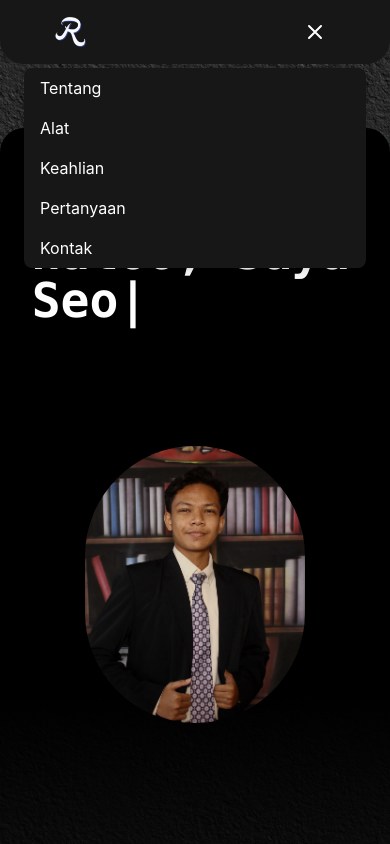
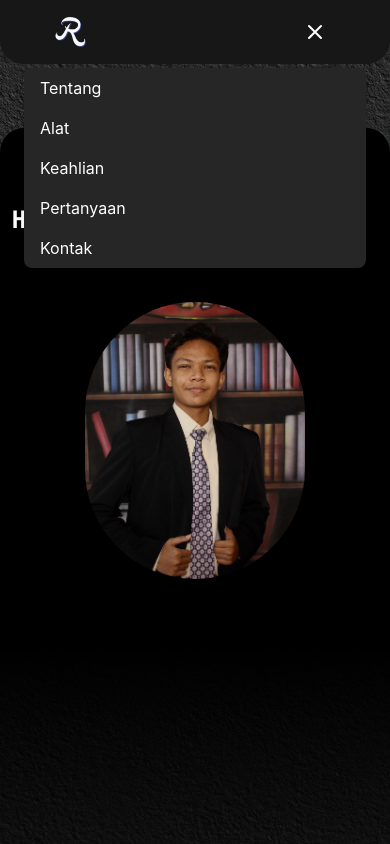
Before and after one commit to a-rizalmaulanaairlangga-i-456/Website-Pribadi, a React (Create React App) app: page / in a window 390 px wide. Both pictures are taken after a click on the button 315 px from the left and 32 px from the top of the page. Shown: the top 844 px of the page. Built offline with nearby package versions, Linux system fonts and the light colour scheme.

Commit message:
Update components

```diff
--- a/src/components/aboutMe.jsx
+++ b/src/components/aboutMe.jsx
@@ -58,7 +58,7 @@ const AboutMe = () => {
                 href="https://www.canva.com/design/DAGcDuXrLuA/OCfppTRVaHwFLhjgeNec-w/edit?utm_content=DAGcDuXrLuA&utm_campaign=designshare&utm_medium=link2&utm_source=sharebutton"
                 target="_blank" // Membuka tautan di tab baru
                 rel="noopener noreferrer" // Meningkatkan keamanan tautan
-                class="w-[45%] h-12 bg-white/0 backdrop-blur-sm text-white font-semibold rounded-3xl hover:bg-white/20 border-2 border-white transition-all duration-500 flex items-center justify-center"
+                class="w-[45%] h-12 bg-white/0 backdrop-blur-sm text-white font-semibold rounded-3xl active:bg-white/40 hover:bg-white/20 border-2 border-white transition-all duration-500 flex items-center justify-center"
               >
                 CV dokumen
               </a>
@@ -72,7 +72,7 @@ const AboutMe = () => {
             href="https://www.canva.com/design/DAGcDuXrLuA/OCfppTRVaHwFLhjgeNec-w/edit?utm_content=DAGcDuXrLuA&utm_campaign=designshare&utm_medium=link2&utm_source=sharebutton"
             target="_blank"
             rel="noopener noreferrer"
-            class="lg:hidden sm:w-[20%] w-[50%] h-12 mb-8 bg-black/30 backdrop-blur-sm text-white font-semibold rounded-3xl hover:bg-black/45 border-2 border-white transition-all duration-500 flex items-center justify-center"
+            class="lg:hidden sm:w-[20%] w-[50%] h-12 mb-8 bg-black/30 backdrop-blur-sm text-white font-semibold rounded-3xl hover:bg-black/45 active:bg-black/55 border-2 border-white transition-all duration-500 flex items-center justify-center"
           >
             CV dokumen
           </a>
@@ -106,7 +106,7 @@ const AboutMe = () => {
                 to="/about-me#academicAchiev"
                 class="flex justify-center items-center text-center xl:w-2/3 lg:w-3/4 w-full sm:h-10 lg:mt-0 mt-7 py-1
                 bg-white/0 backdrop-blur-sm border-2 border-white text-white font-semibold
-                rounded-3xl lg:opacity-0 lg:group-hover:opacity-100 hover:bg-white/20 transition-all duration-500"
+                rounded-3xl lg:opacity-0 lg:group-hover:opacity-100 active:bg-white/40 hover:bg-white/20 transition-all duration-500"
               >
                 Lebih banyak
               </HashLink>
@@ -146,7 +146,7 @@ const AboutMe = () => {
                 to="/about-me#nonAcademicAchiev"
                 class="flex justify-center items-center text-center xl:w-2/3 lg:w-3/4 w-full sm:h-10 lg:mt-0 mt-7 py-1
                 bg-white/0 backdrop-blur-sm border-2 border-white text-white font-semibold
-                rounded-3xl lg:opacity-0 lg:group-hover:opacity-100 hover:bg-white/20 transition-all duration-500"
+                rounded-3xl lg:opacity-0 lg:group-hover:opacity-100 active:bg-white/40 hover:bg-white/20 transition-all duration-500"
               >
                 Lebih banyak
               </HashLink>
--- a/src/components/home.jsx
+++ b/src/components/home.jsx
@@ -53,7 +53,7 @@ const TypingEffect = () => {
 
   return (
     <div id="app" className="flex items-center">
-      <div className="text-[3rem] font-bold font-mono leading-none">
+      <div className="md:text-5xl sm:text-4xl text-2xl font-bold font-mono leading-none">
         <span>Haloo, {displayedText}</span>
         <span className="inline-block w-[1px] bg-black animate-blink">|</span>
       </div>
@@ -95,7 +95,7 @@ const Home = ({ scrollToSection, homeRef, skillRef, aboutMeRef, queriesRef }) =>
       }`}
     >
       {/* Bagian DisplayText - Menampilkan efek ketik */}
-      <div className="w-full text-3xl font-bold mb-8 p-5">
+      <div className="w-full font-bold lg:mb-8 lg:p-5">
         <TypingEffect />
       </div>
 
@@ -115,7 +115,7 @@ const Home = ({ scrollToSection, homeRef, skillRef, aboutMeRef, queriesRef }) =>
               <p className="text-lg mb-7">
                 Saya adalah seorang Mahasiswa yang saat ini menempuh pendidikan D4 Teknik Informatika.
               </p>
-              <button className="px-4 py-1 text-white font-semibold rounded-3xl border-2 border-white mb-12 hover:shadow-[0_4px_10px_rgba(255,255,255,0.6)] transition-all duration-300" onClick={() => scrollToSection(aboutMeRef)}>
+              <button className="px-4 py-1 text-white font-semibold rounded-3xl border-2 border-white mb-12 hover:shadow-[0_4px_10px_rgba(255,255,255,0.6)] bg-white/0 active:bg-white/30 transition-all duration-300" onClick={() => scrollToSection(aboutMeRef)}>
                 Lebih banyak
               </button>
 
@@ -123,7 +123,7 @@ const Home = ({ scrollToSection, homeRef, skillRef, aboutMeRef, queriesRef }) =>
               <p className="text-lg mb-7">
                 Saya menguasai pemrograman website dan bahasa C sebagai bahasa logika pemrograman.
               </p>
-              <button className="px-4 py-1 text-white font-semibold rounded-3xl border-2 border-white hover:shadow-[0_4px_10px_rgba(255,255,255,0.6)] transition-all duration-300" onClick={() => scrollToSection(skillRef)}>
+              <button className="px-4 py-1 text-white font-semibold rounded-3xl border-2 border-white hover:shadow-[0_4px_10px_rgba(255,255,255,0.6)] bg-white/0 active:bg-white/30 transition-all duration-300" onClick={() => scrollToSection(skillRef)}>
                 Lebih banyak
               </button>
             </div>
@@ -161,7 +161,7 @@ const Home = ({ scrollToSection, homeRef, skillRef, aboutMeRef, queriesRef }) =>
           {hovered === 'right' ? (
             <div className="w-full">
               <Questions />
-              <button className="px-4 py-1 text-white font-semibold rounded-3xl border-2 border-white hover:shadow-[0_4px_10px_rgba(255,255,255,0.6)] transition-all duration-300 ml-12 mt-10" onClick={() => scrollToSection(queriesRef)}>
+              <button className="px-4 py-1 text-white font-semibold rounded-3xl border-2 border-white hover:shadow-[0_4px_10px_rgba(255,255,255,0.6)] bg-white/0 active:bg-white/30 transition-all duration-300 ml-12 mt-10" onClick={() => scrollToSection(queriesRef)}>
                 Lebih banyak
               </button>
             </div>
--- a/src/components/navbar.jsx
+++ b/src/components/navbar.jsx
@@ -205,34 +205,34 @@ const Navbar = ({ scrollToSection, homeRef, aboutMeRef, cardStackRef, skillRef,
 
       {/* Dropdown Menu for Mobile */}
       {isMenuOpen && (
-        <div className="md:hidden mt-4 bg-neutral-900 rounded-lg shadow-lg text-white">
+        <div className="md:hidden mt-4 bg-neutral-800 rounded-lg shadow-lg text-white">
           <button
             onClick={() => handleNavigation(aboutMeRef)}
-            className="block px-4 py-2 hover:bg-zinc-800 w-full text-left"
+            className="block px-4 py-2 hover:bg-zinc-800 active:bg-zinc-900 w-full text-left rounded-t-lg"
           >
             Tentang
           </button>
           <button
             onClick={() => handleNavigation(cardStackRef)}
-            className="block px-4 py-2 hover:bg-zinc-800 w-full text-left"
+            className="block px-4 py-2 hover:bg-zinc-800 active:bg-zinc-900 w-full text-left"
           >
             Alat
           </button>
           <button
             onClick={() => handleNavigation(skillRef)}
-            className="block px-4 py-2 hover:bg-zinc-800 w-full text-left"
+            className="block px-4 py-2 hover:bg-zinc-800 active:bg-zinc-900 w-full text-left"
           >
             Keahlian
           </button>
           <button
             onClick={() => handleNavigation(queriesRef)}
-            className="block px-4 py-2 hover:bg-zinc-800 w-full text-left"
+            className="block px-4 py-2 hover:bg-zinc-800 active:bg-zinc-900 w-full text-left"
           >
             Pertanyaan
           </button>
           <button
             onClick={() => handleNavigation(contactRef)}
-            className="block px-4 py-2 hover:bg-zinc-800 w-full text-left"
+            className="block px-4 py-2 hover:bg-zinc-800 active:bg-zinc-900 w-full text-left rounded-b-lg"
           >
             Kontak
           </button>
--- a/src/components/queries.jsx
+++ b/src/components/queries.jsx
@@ -91,7 +91,7 @@ const FAQ = () => {
                   : "max-h-0 duration-700 ease-in"
               }`}
             >
-              <p className="mt-3 text-gray-400 sm:text-lg text-base">{faq.answer}</p>
+              <p className="mt-3 text-white/80 sm:text-lg text-base">{faq.answer}</p>
             </div>
           </div>
         ))}
--- a/src/components/skill.jsx
+++ b/src/components/skill.jsx
@@ -60,7 +60,7 @@ const Skill = () => {
                 href="https://github.com/rizalitpens"
                 target="_blank" // Membuka tautan di tab baru
                 rel="noopener noreferrer" // Meningkatkan keamanan tautan
-                class="w-[45%] h-12 bg-white/0 backdrop-blur-sm text-white font-semibold rounded-3xl hover:bg-white/20 border-2 border-white transition-all duration-500 flex items-center justify-center"
+                class="w-[45%] h-12 bg-white/0 backdrop-blur-sm text-white font-semibold rounded-3xl active:bg-white/40 hover:bg-white/20 border-2 border-white transition-all duration-500 flex items-center justify-center"
               >
                 Git Hub
               </a>
@@ -74,7 +74,7 @@ const Skill = () => {
             href="https://github.com/rizalitpens"
             target="_blank"
             rel="noopener noreferrer"
-            class="lg:hidden sm:w-[20%] w-[50%] h-12 mb-8 bg-white/0 backdrop-blur-sm text-white font-semibold rounded-3xl hover:bg-white/20 border-2 border-white transition-all duration-500 flex items-center justify-center"
+            class="lg:hidden sm:w-[20%] w-[50%] h-12 mb-8 bg-white/0 backdrop-blur-sm text-white font-semibold rounded-3xl hover:bg-white/20 active:bg-white/40 border-2 border-white transition-all duration-500 flex items-center justify-center"
           >
             Git Hub
           </a>
@@ -106,7 +106,7 @@ const Skill = () => {
                 to="/my-skill#projectWebSec"
                 class="flex justify-center items-center text-center xl:w-2/3 lg:w-3/4 w-full sm:h-10 lg:mt-0 mt-7 py-1
                 bg-white/0 backdrop-blur-sm border-2 border-white text-white font-semibold
-                rounded-3xl lg:opacity-0 lg:group-hover:opacity-100 hover:bg-white/20 transition-all duration-500"
+                rounded-3xl lg:opacity-0 lg:group-hover:opacity-100 active:bg-white/40 hover:bg-white/20 transition-all duration-500"
               >
                 Lebih banyak
               </HashLink>
@@ -144,7 +144,7 @@ const Skill = () => {
                 to="/my-skill#projectLogicSec"
                 class="flex justify-center items-center text-center xl:w-2/3 lg:w-3/4 w-full sm:h-10 lg:mt-0 mt-7 py-1
                 bg-white/0 backdrop-blur-sm border-2 border-white text-white font-semibold
-                rounded-3xl lg:opacity-0 lg:group-hover:opacity-100 hover:bg-white/20 transition-all duration-500"
+                rounded-3xl lg:opacity-0 lg:group-hover:opacity-100 active:bg-white/40 hover:bg-white/20 transition-all duration-500"
               >
                 Lebih banyak
               </HashLink>
--- a/src/components/tampilanhalaman.jsx
+++ b/src/components/tampilanhalaman.jsx
@@ -36,7 +36,7 @@ const TampilanHalaman = ({ scrollToSection, homeRef, aboutMeRef, cardStackRef, s
         style={{ backgroundImage: "url('/tekstur abu.jpeg')" }}
       >
         {/* Home Section */}
-        <div className="xl:w-[96%] lg:w-[97%] md:w-[98%] w-full mx-auto bg-gradient-to-t from-black/0 via-black/100 to-black lg:pb-96 sm:pb-80 pb-52 pt-10 mt-12 rounded-t-3xl relative" ref={homeRef}>
+        <div className="xl:w-[96%] lg:w-[97%] md:w-[98%] w-full mx-auto bg-gradient-to-t from-black/0 via-black/100 to-black lg:pb-96 sm:pb-80 pb-28 pt-10 mt-12 rounded-t-3xl relative" ref={homeRef}>
           <Home
             scrollToSection={scrollToSection}  // Passing props for navigation
             homeRef={homeRef}
@@ -85,7 +85,7 @@ const TampilanHalaman = ({ scrollToSection, homeRef, aboutMeRef, cardStackRef, s
               ref={buttonMoreAllRefs}
               className={`
                 px-6 py-2 border-2 border-white rounded-3xl text-lg font-medium bg-black
-                hover:bg-white hover:text-black
+                hover:bg-white hover:text-black active:shadow-[0_10px_15px_rgba(255,255,255,0.6)]
                 transition-all duration-700
                 ${visibleSections["buttonMoreAll"]
                   ? "translate-y-0 opacity-100"
```
